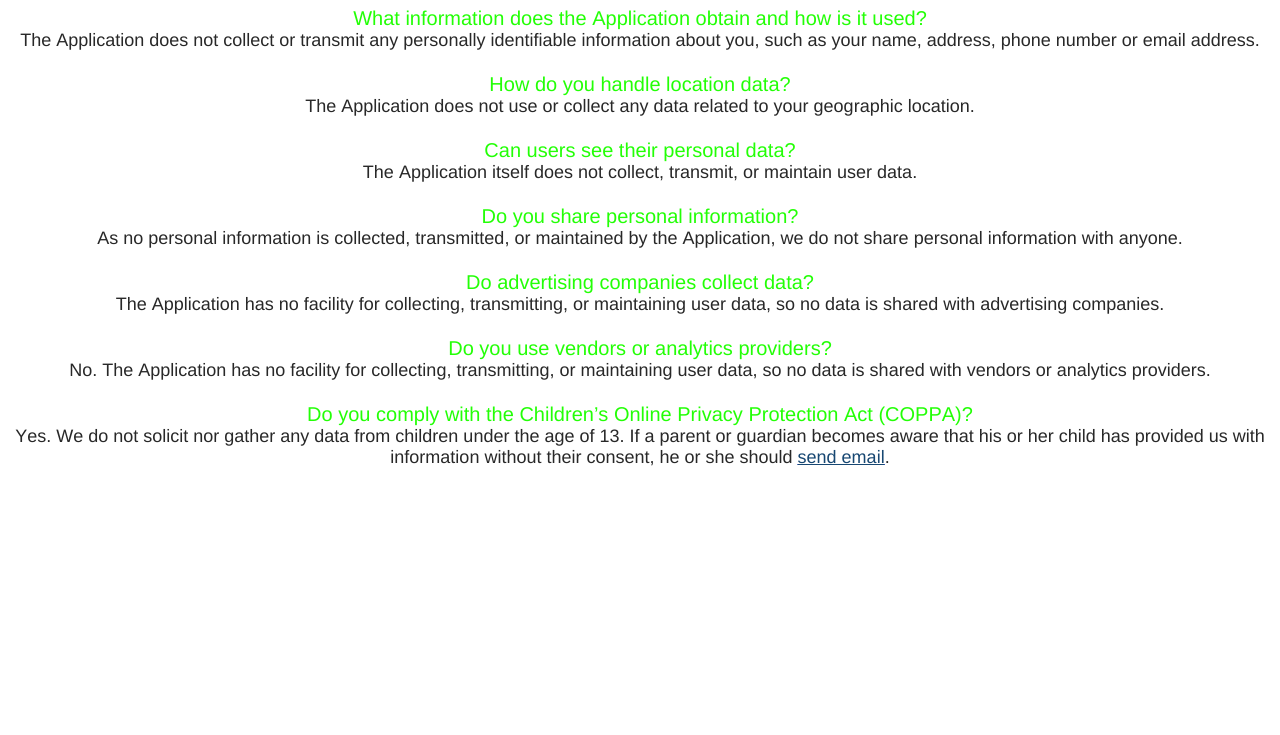
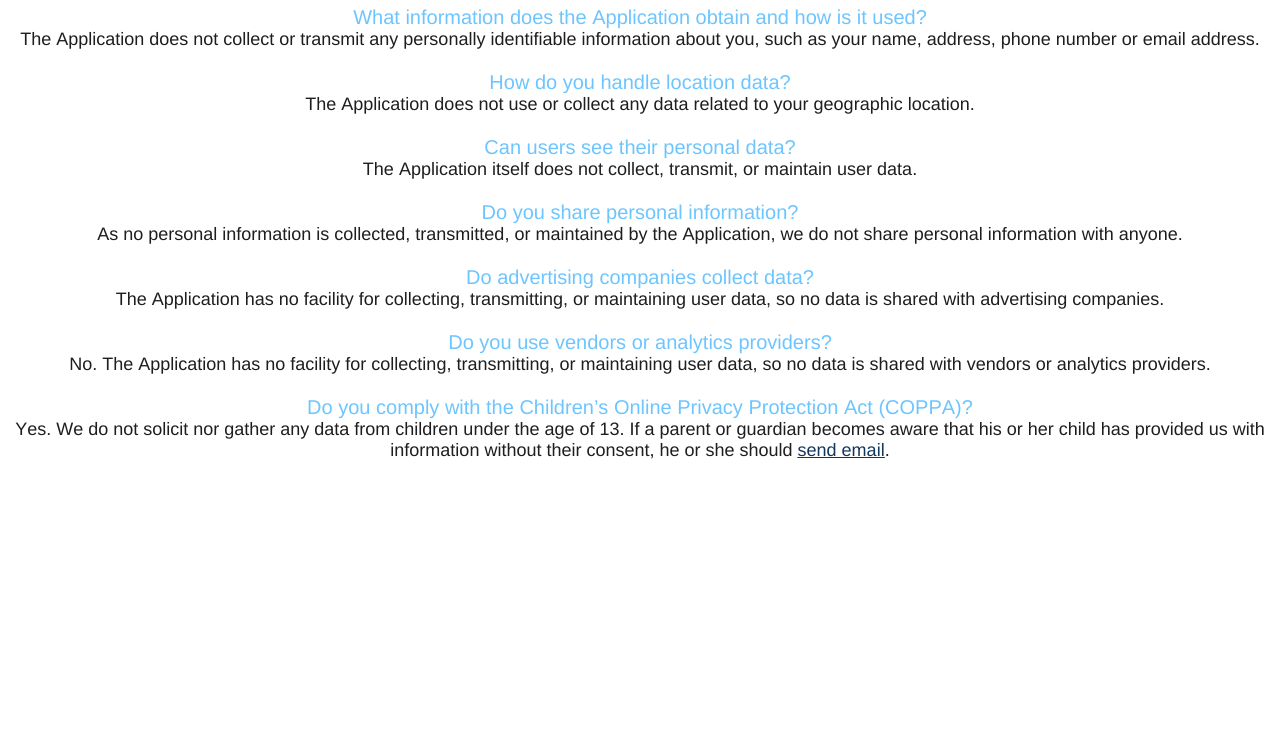
Before and after one commit to saviotrio/saviotrio.github.io, a plain HTML site: page index.html in a window 1280 px wide. Shown: the part 65-800 px from the top of the page. Drawn offline with Linux system fonts and the light colour scheme.

Commit message:
Update index.html

```diff
--- a/index.html
+++ b/index.html
@@ -7,35 +7,41 @@
   <meta name="Generator" content="Cocoa HTML Writer">
   <meta name="CocoaVersion" content="1894.4">
   <style type="text/css">
-    p.p1 {margin: 0.0px 0.0px 0.0px 0.0px; text-align: center; font: 18.0px Helvetica; color: #282828; -webkit-text-stroke: #282828}
-    p.p2 {margin: 0.0px 0.0px 0.0px 0.0px; text-align: center; font: 18.0px Helvetica; color: #282828; -webkit-text-stroke: #282828; min-height: 22.0px}
-    p.p3 {margin: 0.0px 0.0px 0.0px 0.0px; text-align: center; font: 20.0px Helvetica; color: #23ff06; -webkit-text-stroke: #000000}
+    p.p1 {margin: 0.0px 0.0px 0.0px 0.0px; text-align: center; font: 18.0px Helvetica; color: #1e1e1e; -webkit-text-stroke: #1e1e1e}
+    p.p2 {margin: 0.0px 0.0px 0.0px 0.0px; text-align: center; font: 20.0px Helvetica; color: #6dc5ff; -webkit-text-stroke: #000000}
     span.s1 {font-kerning: none}
-    span.s2 {text-decoration: underline ; font-kerning: none; color: #174772; -webkit-text-stroke: 0px #174772}
+    span.s2 {text-decoration: underline ; font-kerning: none; color: #13365f; -webkit-text-stroke: 0px #13365f}
   </style>
 </head>
 <body>
 <p class="p1"><span class="s1">This privacy policy governs your use of the software application My Fuel Log (“Application”) for mobile devices that was created by SavioTrio. This privacy policy was last updated on April 30, 2020.<span class="Apple-converted-space">  </span>If you have any questions or concerns about our privacy policies, feel free to <a href="mailto:%20saviosignature@gmail.com"><span class="s2">send email</span></a> at any time.</span></p>
-<p class="p2"><span class="s1"></span><br></p>
-<p class="p3"><span class="s1">What information does the Application obtain and how is it used?</span></p>
+<p class="p1"><span class="s1"><br>
+</span></p>
+<p class="p2"><span class="s1">What information does the Application obtain and how is it used?</span></p>
 <p class="p1"><span class="s1">The Application does not collect or transmit any personally identifiable information about you, such as your name, address, phone number or email address.</span></p>
-<p class="p2"><span class="s1"></span><br></p>
-<p class="p3"><span class="s1">How do you handle location data?</span></p>
+<p class="p1"><span class="s1"><br>
+</span></p>
+<p class="p2"><span class="s1">How do you handle location data?</span></p>
 <p class="p1"><span class="s1">The Application does not use or collect any data related to your geographic location.</span></p>
-<p class="p2"><span class="s1"></span><br></p>
-<p class="p3"><span class="s1">Can users see their personal data?</span></p>
+<p class="p1"><span class="s1"><br>
+</span></p>
+<p class="p2"><span class="s1">Can users see their personal data?</span></p>
 <p class="p1"><span class="s1">The Application itself does not collect, transmit, or maintain user data.</span></p>
-<p class="p2"><span class="s1"></span><br></p>
-<p class="p3"><span class="s1">Do you share personal information?</span></p>
+<p class="p1"><span class="s1"><br>
+</span></p>
+<p class="p2"><span class="s1">Do you share personal information?</span></p>
 <p class="p1"><span class="s1">As no personal information is collected, transmitted, or maintained by the Application, we do not share personal information with anyone.</span></p>
-<p class="p2"><span class="s1"></span><br></p>
-<p class="p3"><span class="s1">Do advertising companies collect data?</span></p>
+<p class="p1"><span class="s1"><br>
+</span></p>
+<p class="p2"><span class="s1">Do advertising companies collect data?</span></p>
 <p class="p1"><span class="s1">The Application has no facility for collecting, transmitting, or maintaining user data, so no data is shared with advertising companies.</span></p>
-<p class="p2"><span class="s1"></span><br></p>
-<p class="p3"><span class="s1">Do you use vendors or analytics providers?</span></p>
+<p class="p1"><span class="s1"><br>
+</span></p>
+<p class="p2"><span class="s1">Do you use vendors or analytics providers?</span></p>
 <p class="p1"><span class="s1">No. The Application has no facility for collecting, transmitting, or maintaining user data, so no data is shared with vendors or analytics providers.</span></p>
-<p class="p2"><span class="s1"></span><br></p>
-<p class="p3"><span class="s1">Do you comply with the Children’s Online Privacy Protection Act (COPPA)?</span></p>
+<p class="p1"><span class="s1"><br>
+</span></p>
+<p class="p2"><span class="s1">Do you comply with the Children’s Online Privacy Protection Act (COPPA)?</span></p>
 <p class="p1"><span class="s1">Yes. We do not solicit nor gather any data from children under the age of 13. If a parent or guardian becomes aware that his or her child has provided us with information without their consent, he or she should <a href="mailto:%20saviosignature@gmail.com"><span class="s2">send email</span></a>.</span></p>
 </body>
 </html>
```
